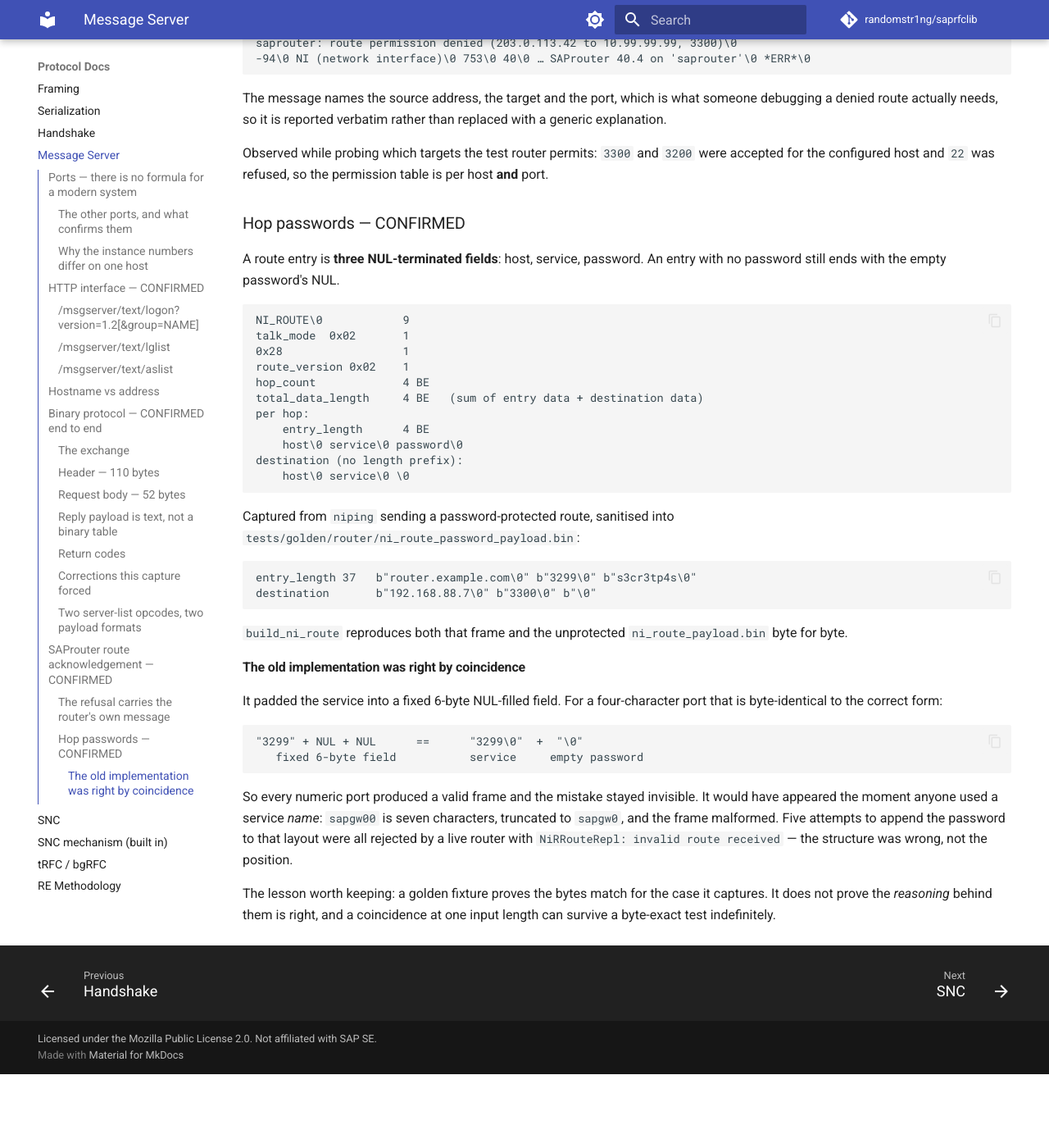
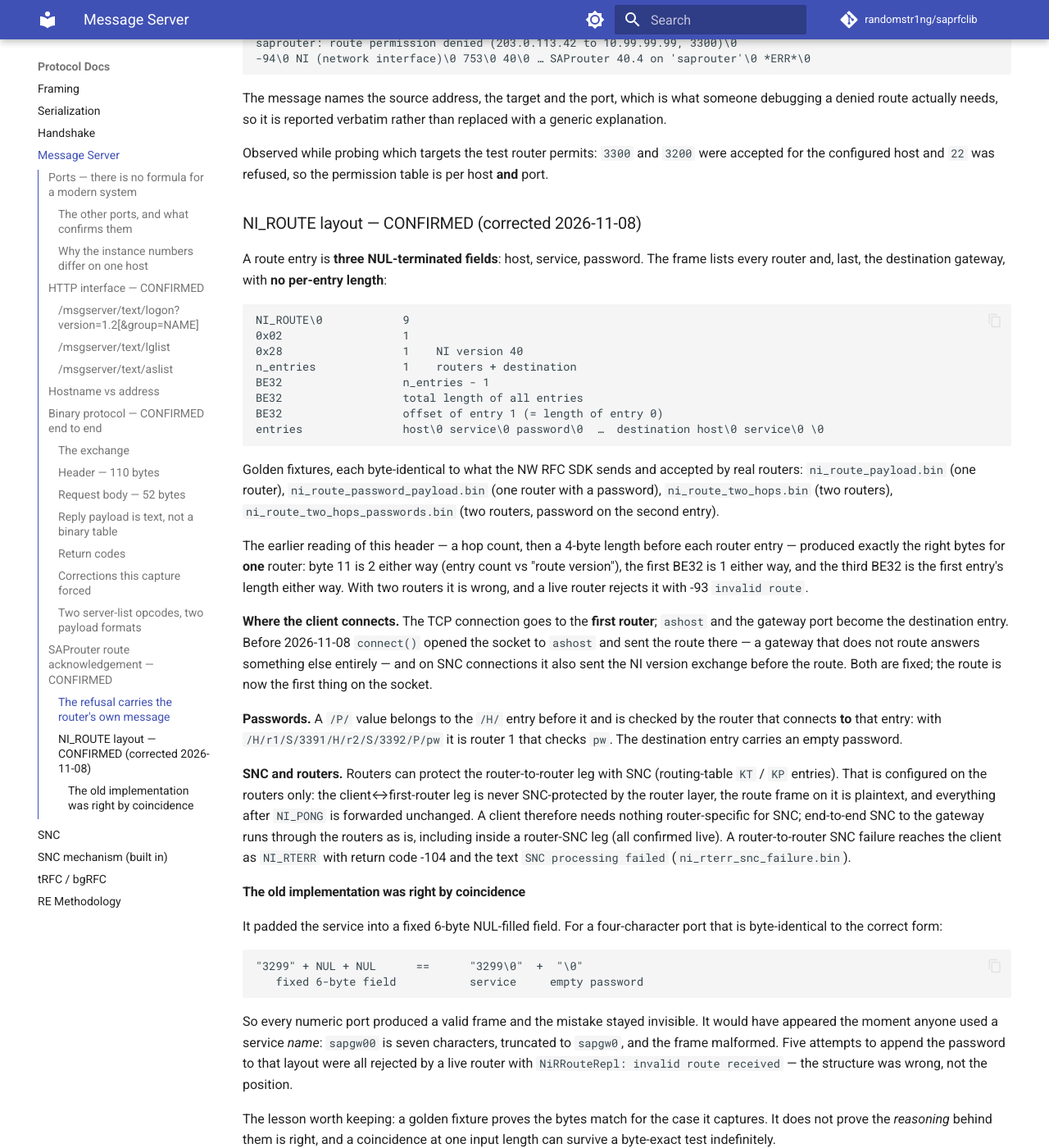
Before and after one commit to randomstr1ng/saprfclib, an MkDocs documentation site: the page built from docs/protocol/message_server.md, in a window 1280 px wide and 1400 px high, scrolled down 6250 px. Shown: the whole window at 82% size. Built offline with MkDocs 1.6.1 and Material for MkDocs 9.7.7, drawn with Linux system fonts in a browser that asks for light colours; comment, search, counter and statistics services are not loaded; before the commit the page ends 7560 px from its top, so only the background shows below that.

Commit message:
fix(router): connect to the first SAProuter and send a correct route (#20)
Three defects, found while working out how SNC interacts with SAProuter:

1. connect(saprouter=...) opened the TCP connection to ashost:port — the
   SAP host — and sent NI_ROUTE there. The route was never used. It now
   connects to the first router (/S/ is a port number or a name from the
   system services database; no default port is assumed) and names the
   remaining routers and then ashost:gateway-port in the route.
2. On SNC connections the NI version exchange went out before the route.
   The route is now the first frame on the socket in every path (sync,
   SNC, connect_async).
3. NI_ROUTE with more than one router was malformed; a real router
   answered -93 "invalid route". The header is: entry count (routers +
   destination), entries still to connect, total entry length, offset of
   entry 1; entries carry no length prefix. The old reading (hop count,
   per-hop length) gave the same bytes for exactly one router, which is
   why the one-router capture never caught it.

SNC between routers needs nothing from the client: routers configure it
in their routing tables, the client-to-first-router leg is never SNC
protected by the router layer, and everything after NI_PONG is forwarded
unchanged. A router SNC failure reaches the client as NI_RTERR -104,
reported with the router's text.

saprouter combined with wshost is now rejected rather than silently
sending a route frame over a WebSocket.

Evidence (new golden fixtures, sanitised with lengths preserved):
- router/ni_route_two_hops.bin: NW RFC SDK route through two routers;
- router/ni_route_two_hops_passwords.bin: same with a hop password,
  accepted by the router that checks it;
- router/ni_rterr_snc_failure.bin: the -104 reply.
build_ni_route is byte-identical to these and to the existing one-router
fixtures. Live through two SAProuter 40.7 instances: plain, SNC between
the routers, built-in SNC end to end (also nested inside router SNC),
correct and wrong hop password, and a router SNC failure.

````diff
--- a/docs/protocol/message_server.md
+++ b/docs/protocol/message_server.md
@@ -282,35 +282,51 @@ Observed while probing which targets the test router permits: `3300` and `3200`
 were accepted for the configured host and `22` was refused, so the permission
 table is per host **and** port.
 
-### Hop passwords — CONFIRMED
+### NI_ROUTE layout — CONFIRMED (corrected 2026-11-08)
 
-A route entry is **three NUL-terminated fields**: host, service, password. An
-entry with no password still ends with the empty password's NUL.
+A route entry is **three NUL-terminated fields**: host, service, password. The frame
+lists every router and, last, the destination gateway, with **no per-entry length**:
 
 ```
 NI_ROUTE\0            9
-talk_mode  0x02       1
-0x28                  1
-route_version 0x02    1
-hop_count             4 BE
-total_data_length     4 BE   (sum of entry data + destination data)
-per hop:
-    entry_length      4 BE
-    host\0 service\0 password\0
-destination (no length prefix):
-    host\0 service\0 \0
+0x02                  1
+0x28                  1    NI version 40
+n_entries             1    routers + destination
+BE32                  n_entries - 1
+BE32                  total length of all entries
+BE32                  offset of entry 1 (= length of entry 0)
+entries               host\0 service\0 password\0  …  destination host\0 service\0 \0
 ```
 
-Captured from `niping` sending a password-protected route, sanitised into
-`tests/golden/router/ni_route_password_payload.bin`:
+Golden fixtures, each byte-identical to what the NW RFC SDK sends and accepted by real
+routers: `ni_route_payload.bin` (one router), `ni_route_password_payload.bin` (one router
+with a password), `ni_route_two_hops.bin` (two routers), `ni_route_two_hops_passwords.bin`
+(two routers, password on the second entry).
 
-```
-entry_length 37   b"router.example.com\0" b"3299\0" b"s3cr3tp4s\0"
-destination       b"192.168.88.7\0" b"3300\0" b"\0"
-```
+The earlier reading of this header — a hop count, then a 4-byte length before each router
+entry — produced exactly the right bytes for **one** router: byte 11 is 2 either way
+(entry count vs "route version"), the first BE32 is 1 either way, and the third BE32 is the
+first entry's length either way. With two routers it is wrong, and a live router rejects
+it with -93 `invalid route`.
 
-`build_ni_route` reproduces both that frame and the unprotected
-`ni_route_payload.bin` byte for byte.
+**Where the client connects.** The TCP connection goes to the **first router**; `ashost`
+and the gateway port become the destination entry. Before 2026-11-08 `connect()` opened
+the socket to `ashost` and sent the route there — a gateway that does not route answers
+something else entirely — and on SNC connections it also sent the NI version exchange
+before the route. Both are fixed; the route is now the first thing on the socket.
+
+**Passwords.** A `/P/` value belongs to the `/H/` entry before it and is checked by the
+router that connects **to** that entry: with `/H/r1/S/3391/H/r2/S/3392/P/pw` it is router 1
+that checks `pw`. The destination entry carries an empty password.
+
+**SNC and routers.** Routers can protect the router-to-router leg with SNC (routing-table
+`KT` / `KP` entries). That is configured on the routers only: the client↔first-router leg
+is never SNC-protected by the router layer, the route frame on it is plaintext, and
+everything after `NI_PONG` is forwarded unchanged. A client therefore needs nothing
+router-specific for SNC; end-to-end SNC to the gateway runs through the routers as is,
+including inside a router-SNC leg (all confirmed live). A router-to-router SNC failure
+reaches the client as `NI_RTERR` with return code -104 and the text
+`SNC processing failed` (`ni_rterr_snc_failure.bin`).
 
 #### The old implementation was right by coincidence
 
````
Also changed, not shown: CHANGELOG.md (+9 -0 lines), docs/getting-started/connection-options.md (+5 -3 lines), docs/protocol/framing.md (+4 -5 lines), 9 other files.
